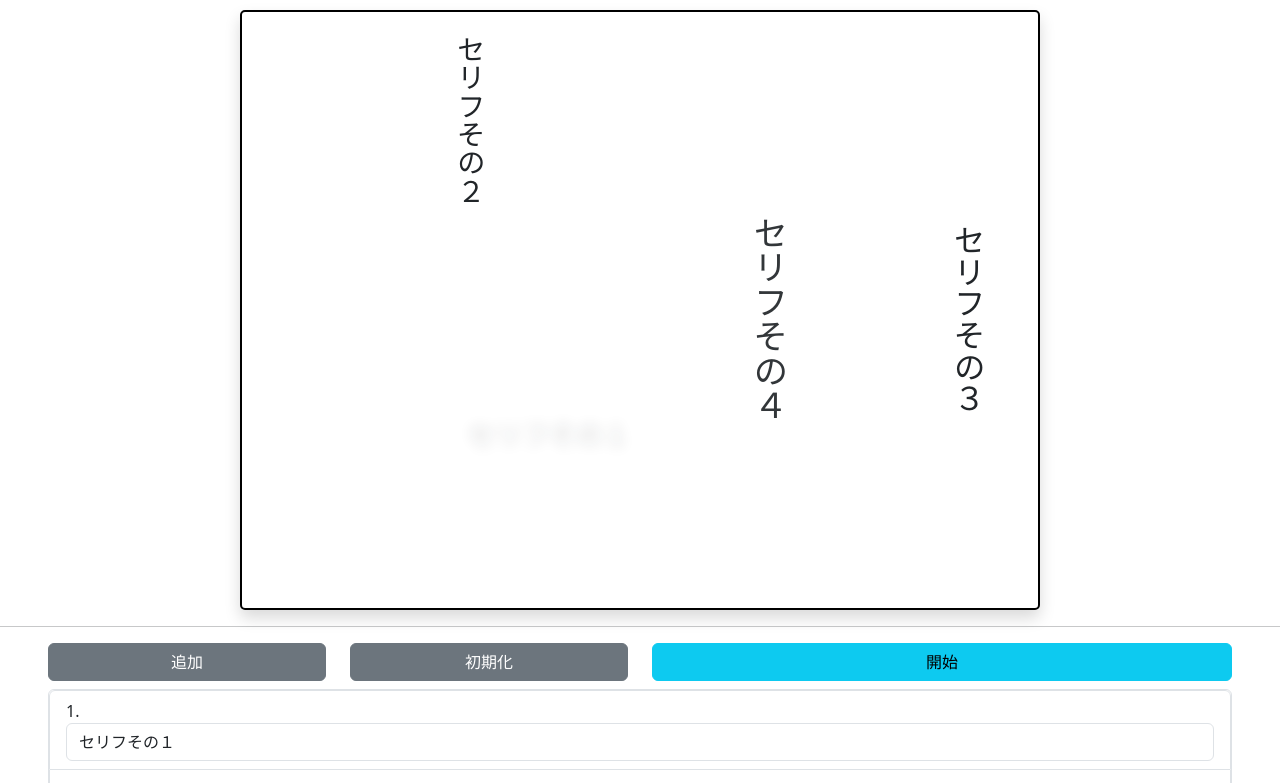
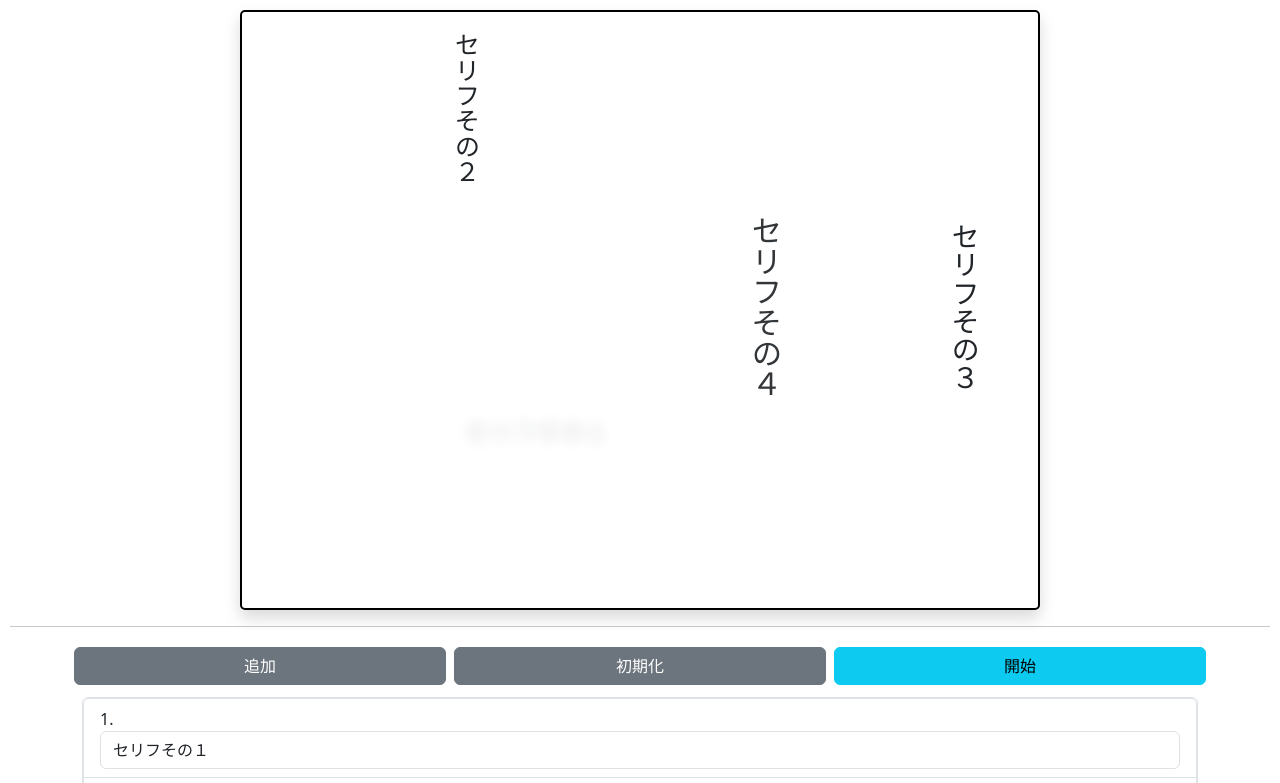
Before and after one commit to Ymmy833y/FreelenNextPreview, a plain HTML site: page index.html in a window 1280 px wide. Both pictures are taken after a click on the button "開始". Shown: the top 783 px of the page. Drawn offline with nearby package versions, Linux system fonts and the light colour scheme.

Commit message:
style修正 レスポンシブ対応

```diff
--- a/index.html
+++ b/index.html
@@ -9,18 +9,21 @@
     integrity="sha384-9ndCyUaIbzAi2FUVXJi0CjmCapSmO7SnpJef0486qhLnuZ2cdeRhO02iuK6FUUVM" crossorigin="anonymous">
   <script src="./js/anime.min.js"></script>
   <style>
+    body {
+      margin: 10px;
+    }
     #screen {
       position: relative;
       margin: 10px auto;
-      width: 800px;
-      height: 600px;
+      max-width: 100vh;
+      height: 75vw;
+      max-height: 75vh;
       border: 2px solid black;
       border-radius: 5px;
     }
 
     .word {
       position: absolute;
-      font-size: 36px;
       white-space: nowrap;
       font-family: 'MS Mincho', 'Hiragino Mincho Pro', '';
       text-align: center;
@@ -36,15 +39,15 @@
 <body>
   <div id="screen" class="shadow"></div>
   <hr>
-  <div class="px-5">
+  <div class="container">
     <div class="row pb-2">
-      <div class="col-3">
+      <div class="col p-1">
         <button type="button" class="btn btn-secondary w-100" id="add">追加</button>
       </div>
-      <div class="col-3">
+      <div class="col p-1">
         <button type="button" class="btn btn-secondary w-100" id="reset">初期化</button>
       </div>
-      <div class="col-6">
+      <div class="col p-1">
         <button type="button" class="btn btn-info w-100" id="start">開始</button>
       </div>
     </div>
--- a/js/main.js
+++ b/js/main.js
@@ -81,7 +81,7 @@ class Screen {
 
 class Word {
   constructor(word, isHorizontal, positon=[], place=[]) {
-    this.screenElem = document.querySelector("#screen");
+    this.screenElem = document.getElementById("screen");
 
     this.isHorizontal = isHorizontal;
     this.wordLength = word.length;
@@ -92,6 +92,7 @@ class Word {
     this.ELEM.classList.add("word");
     this.ELEM.style.left = place[0] + "%";
     this.ELEM.style.top = place[1] + "%";
+    this.ELEM.style.fontSize = (this.screenElem.offsetWidth / 25) + "px";
     this.ELEM.style.writingMode = this.getWritingMode(isHorizontal);
   }
 
```
Also changed, not shown: 1 other file.
